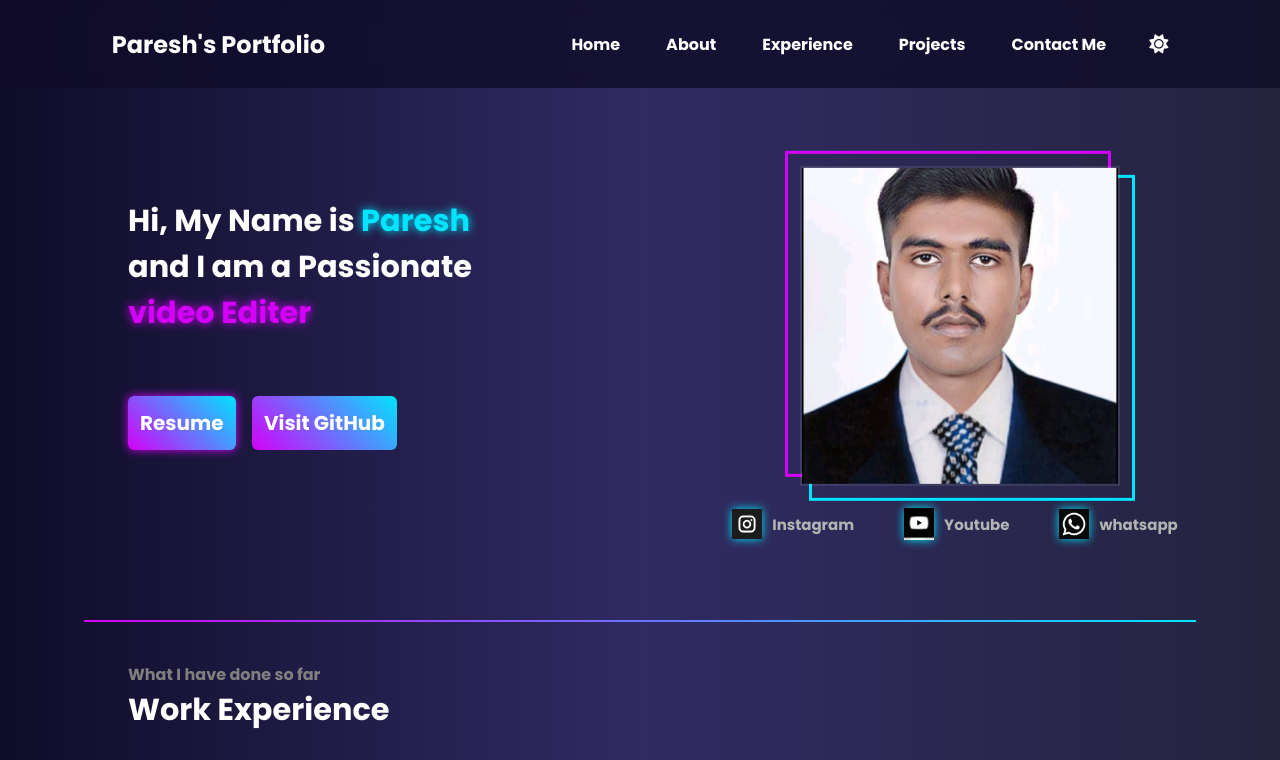
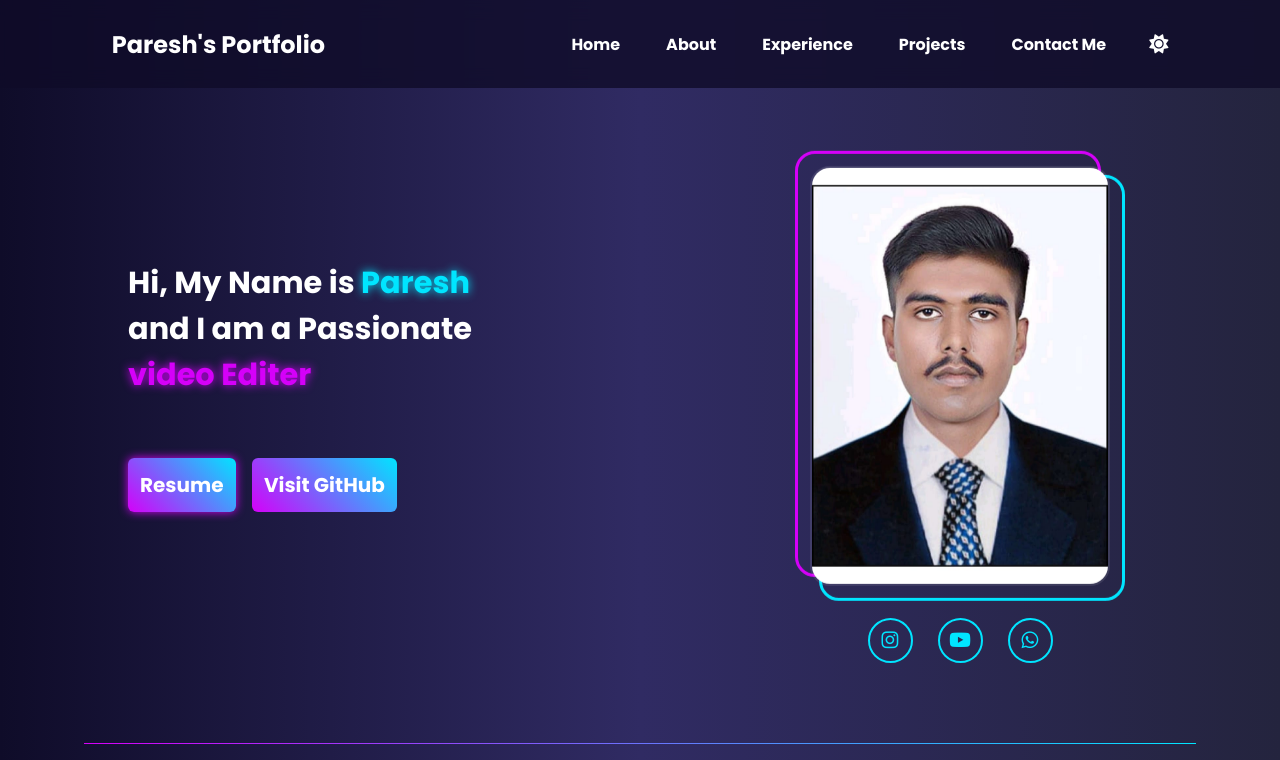
Before and after one commit to solankiparesh7051-spec/Portfolio, a plain HTML site: page index.html in a window 1280 px wide. Shown: the top 760 px of the page. Drawn offline with nearby package versions, Linux system fonts and the light colour scheme.

Commit message:
Design updated

```diff
--- a/index.html
+++ b/index.html
@@ -48,18 +48,15 @@
                     <img src="PARESH.jpg" alt="developer">
                 </div>
                 <div class="social-media">
-                    <div>
-                        <img id="icon" src="instagram.jpg" alt="instagram">
-                        <h4> <a href="https://www.instagram.com/p_a_r_e_s_h__bharwad_01?igsh=MWhseTNmaGc1emFweg==">Instagram</a> </h4>
-                    </div>
-                    <div>
-                        <img id="icon" src="youtube.avif" alt="youtube">
-                        <h4><a href="https://youtube.com/@pareshsolanki-n5h?si=9RcobCOnErh9ow3h"> Youtube</a></h4>
-                    </div>
-                    <div>
-                        <img id="icon" src="whatsapp.png" alt="whatsapp">
-                        <h4>whatsapp</h4>
-                    </div>
+                    <a href="https://www.instagram.com/p_a_r_e_s_h__bharwad_01?igsh=MWhseTNmaGc1emFweg==" target="_blank" class="social-icon">
+                        <i class="fa-brands fa-instagram"></i>
+                    </a>
+                    <a href="https://youtube.com/@pareshsolanki-n5h?si=9RcobCOnErh9ow3h" target="_blank" class="social-icon">
+                        <i class="fa-brands fa-youtube"></i>
+                    </a>
+                    <a href="#" target="_blank" class="social-icon">
+                        <i class="fa-brands fa-whatsapp"></i>
+                    </a>
                 </div>
             </div>
 
--- a/style.css
+++ b/style.css
@@ -46,6 +46,7 @@ nav{
 .right {
     display: flex;
     align-items: center;
+    gap: 20px;
 }
 nav ul{
     display: flex;
@@ -67,7 +68,7 @@ nav ul li a{
 #theme-toggle {
     font-size: 1.2rem;
     color: var(--text-white);
-    margin-left: 20px;
+    margin-left: 0;
     cursor: pointer;
     transition: 0.3s;
 }
@@ -150,7 +151,7 @@ nav {
 
 .firstsection > div{
     width:30%;
-    min-width: 300px; /* Prevents squishing on small screens */
+    min-width: 280px; /* Prevents squishing on small screens */
 }
 
 .leftsection{
@@ -200,8 +201,10 @@ nav {
 /* Unique Photo Box Animation */
 .image-box {
     position: relative;
-    width: 320px;
-    height: 320px;
+    width: 300px;
+    height: 420px;
+    max-width: 80vw;
+    max-height: 115vw;
     display: flex;
     justify-content: center;
     align-items: center;
@@ -212,7 +215,7 @@ nav {
     width: 100%;
     height: 100%;
     object-fit: cover;
-    border-radius: 0;
+    border-radius: 20px;
     z-index: 2;
     border: 2px solid rgba(255, 255, 255, 0.1);
     transition: 0.5s;
@@ -230,7 +233,7 @@ nav {
     position: absolute;
     width: 100%;
     height: 100%;
-    border-radius: 0;
+    border-radius: 20px;
     transition: 0.5s;
     z-index: 1;
 }
@@ -258,35 +261,34 @@ nav {
 
 .social-media{
     display:flex;
+    justify-content: center;
+    margin-top: 30px;
+    gap: 25px;
+    flex-wrap: wrap;
+}
 
+.social-icon {
+    display: inline-flex;
     justify-content: center;
-    margin-top: 20px;
-    gap: 20px;
+    align-items: center;
+    width: 45px;
+    height: 45px;
+    background: transparent;
+    border: 2px solid var(--cyan);
+    border-radius: 50%;
+    font-size: 1.2rem;
+    color: var(--cyan);
+    text-decoration: none;
+    transition: 0.4s ease;
 }
-.social-media > div {
-    display: flex;
-    align-items: center;
+
+.social-icon:hover {
+    background: var(--cyan);
+    color: var(--bg-color);
+    box-shadow: 0 0 20px var(--cyan);
+    transform: scale(1.1);
 }
-.social-media #icon{
-    width: 30px;
-    border: none;
-    margin-left: 10px;
-    margin-right: 10px;
-    filter: invert(1) drop-shadow(0 0 5px var(--cyan)); /* Glow effect */
-}
-.social-media h4 a{
-    text-decoration: none;
-    color: var(--text-gray);
-}
-.social-media h4 a:hover{
-    color: var(--cyan);
-}
-.social-media h4{
-    margin-right: 20px;
-    color: var(--text-gray);
-    font-size: 15px;
 
-}
 .purple{
     color: var(--cyan);
     text-shadow: 0 0 10px var(--cyan);
@@ -406,7 +408,7 @@ main hr{
 /* --- Projects Section --- */
 .project-container {
     display: grid;
-    grid-template-columns: repeat(auto-fit, minmax(300px, 1fr));
+    grid-template-columns: repeat(auto-fit, minmax(250px, 1fr));
     gap: 30px;
     margin-top: 30px;
 }
@@ -553,7 +555,7 @@ footer{
     height: 3px;
     margin: 5px auto;
     transition: all 0.3s ease-in-out;
-    background-color: white;
+    background-color: var(--text-white);
 }
 
 /* --- Mobile Responsiveness --- */
@@ -589,6 +591,10 @@ footer{
         padding: 20px 0;
     }
 
+    nav ul li {
+        margin: 20px 0;
+    }
+
     nav ul.active {
         left: 0;
     }
@@ -620,4 +626,18 @@ footer{
         gap: 30px;
         text-align: center;
     }
+
+    .leftsection {
+        font-size: 1.5rem;
+        padding: 0 20px;
+    }
+
+    .secondsection {
+        max-width: 90vw;
+    }
+
+    .timeline-item {
+        padding-left: 20px;
+        margin-left: 5px;
+    }
 }
```
Also changed, not shown: photo.jpeg (added).
